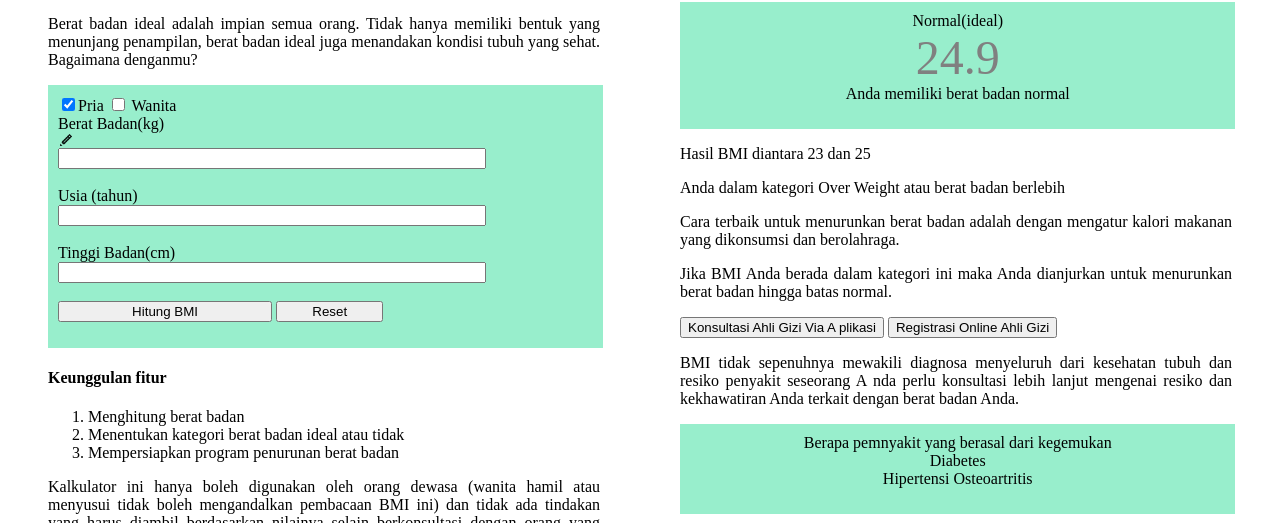
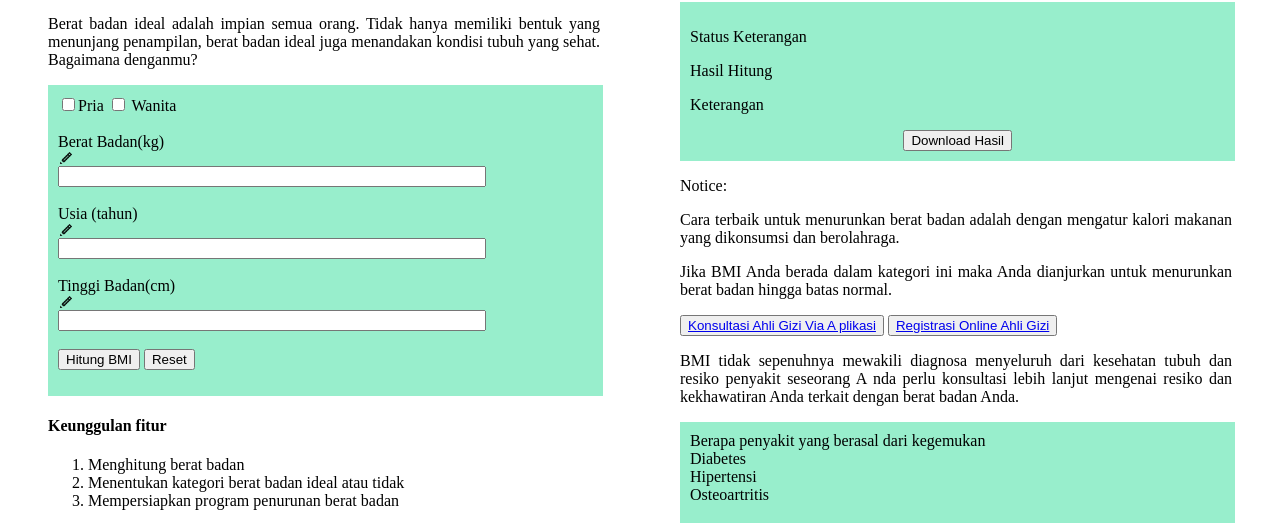
Before and after one commit to revou-fundamental-course/10-jul-23-utami818, a plain HTML site: page index.html in a window 1280 px wide. Shown: the part 83-606 px from the top of the page. Drawn offline with Linux system fonts and the light colour scheme.

Commit message:
Update index.html

```diff
--- a/index.html
+++ b/index.html
@@ -3,7 +3,7 @@
     <meta charset="UTF-8">
     <meta name="viewport" content="width=device-width, initial-scale=1.0">
     <link rel="stylesheet" href="./css/style.css">
-    <title>Document</title>
+    <title>Kalkulator BMI</title>
 </head>
 <body>
     <div class="container-row">
@@ -11,30 +11,31 @@
             <h1>Kalkulator BMI</h1>
             <p>Berat badan ideal adalah impian semua orang. Tidak hanya memiliki bentuk yang menunjang penampilan, berat badan ideal juga menandakan kondisi tubuh yang sehat. Bagaimana denganmu?</p>
             <div class="grid-container" id="form">
-            <form>
+            <form id="formKalkulator">
                 <label for="pria">
-                    <input type="checkbox" checked="checked">Pria
+                    <input type="checkbox" class="checkmark" id="inputPria" value="Pria" onclick="myFunction()">Pria
                     <span class="checkmark"></span>
                 </label>
-                <label class="input-wanita" for="wanita">
-                    <input type="checkbox">
+                <label for="wanita">
+                    <input type="checkbox" class="checkmark" id="inputWanita" value="Wanita" onclick="myFunction()">
                     <span class="input-wanita" class="checkmark"></span>Wanita
-                </label><br>
+                </label>
+                <br><br>
                 <div class="input">
-                    <label for="berat">Berat Badan(kg)</label>
-                    <img src="./asset/pencil.png" alt="ini pencil"><input class="input-berat" type="number" id="berat" name="berat"><br>
+                    <label for="inputBerat">Berat Badan(kg)</label>
+                    <img src="./asset/pencil.png" alt="ini pencil"><input class="input-berat" type="number" id="inputBerat" name="inBerat"><br>
                 </div>
                 <div class="input">
-                    <label for="usia">Usia (tahun)</label>
-                    <input class="input-usia" type="number" id="usia" name="usia"><br>
+                    <label for="inputUsia">Usia (tahun)</label>
+                    <img src="./asset/pencil.png" alt="ini pencil"><input class="input-usia" type="number" id="inputUsia" name="inUsia"><br>
                 </div>
                 <div class="input">
-                    <label for="tinggi">Tinggi Badan(cm)</label>
-                    <input class="input-tinggi" type="number" id="tinggi" name="tinggi"><br>
+                    <label for="inputTinggi">Tinggi Badan(cm)</label>
+                    <img src="./asset/pencil.png" alt="ini pencil"><input class="input-tinggi" type="number" id="inputTinggi" name="inTinggi"><br>
                 </div>
                 <div>
-                    <input class="input-hitung" id="submit" type="submit" value="Hitung BMI">
-                    <input class="input-reset" id="reset" type="reset" value="Reset">
+                    <button class="btn-hitung" id="submitButton" type="submit" value="Hitung BMI">Hitung BMI</button>
+                    <button class="btn-reset" onclick="myFunction()" id="reset" type="reset" value="Reset">Reset</button>
                 </div>
             </form>
             </div>
@@ -45,37 +46,47 @@
             <li>Mempersiapkan program penurunan berat badan</li>
         </ol>
         <p>Kalkulator ini hanya boleh digunakan oleh orang dewasa (wanita hamil atau menyusui tidak boleh mengandalkan pembacaan BMI ini) dan tidak ada tindakan yang harus diambil berdasarkan nilainya selain berkonsultasi dengan orang yang memenuhi syarat seperti dokter.</p>
-        <p>Kalkulator akan memberi Anda gambaran tentang perbandingan berat badan A nda dengan nilai umum, Indeks Massa Tubuh (atau BMI) dihitung sebagai berat badan Anda (dalam kilogram) dibagi dengan kuadrat tinggi Anda (dalam meter) atau bmi = Kg/m<sup>2</sub></p>
+        <p>Kalkulator akan memberi Anda gambaran tentang perbandingan berat badan A nda dengan nilai umum, Indeks Massa Tubuh (atau BMI) dihitung sebagai berat badan Anda (dalam kilogram) dibagi dengan kuadrat tinggi Anda (dalam meter) atau BMI = Kg/m<sup>2</sub></p>
         </div>
         <div class="container">
+            <form id="formKalkulator">
             <H2>Hasil</H2>
-            <div class="grid-container" id="hasil-container">
-            <form>
-                <label class="label" id="status">Normal(ideal)</label><br>
-                <label class="label" id="hasil">24.9</label><br>
-                <label class="label" id="peringatan">Anda memiliki berat badan normal</label>
+                <div class="grid-container" id="hasil-container">
+                    <p class="hasil" id="outputPria" style="display:none">Pria</p>
+                    <p class="hasil" id="outputWanita" style="display:none">Wanita</p>
+                    <p class="hasil" id="outputStatus">Status Keterangan</p>
+                    <p class="hasil" id="outputHasil">Hasil Hitung</p>
+                    <p class="hasil" id="outputKeterangan">Keterangan</p>
+                    <div class="btn">
+                        <button class="btn-download" id="download" type="submit" value="Download Hasil" href="">Download Hasil</button>
+                    </div>
+                </div>
             </form>
-            </div>
-        <p>Hasil BMI diantara 23 dan 25</p>
-        <p>Anda dalam kategori Over Weight atau berat badan berlebih</p>
+        <p id="hasilOver">Notice:<br>
+        </p>
         <p>Cara terbaik untuk menurunkan berat badan adalah dengan mengatur kalori makanan yang dikonsumsi dan berolahraga.</p>
         <p>Jika BMI Anda berada dalam kategori ini maka Anda dianjurkan untuk menurunkan berat badan hingga batas normal.</p>
         <div>
-            <input class="input-konsultasi" id="submit" type="submit" value="Konsultasi Ahli Gizi Via A plikasi">
-            <input class="input-registrasi" id="submit" type="submit" value="Registrasi Online Ahli Gizi">
+            <button class="btn-konsultasi" id="submitLink" type="submit" value="Konsultasi Ahli Gizi Via A plikasi" ><a href="https://ahligizi.id/">Konsultasi Ahli Gizi Via A plikasi</a></button>
+            <button class="btn-registrasi" id="register" type="submit" value="Registrasi Online Ahli Gizi"><a href="register.html">Registrasi Online Ahli Gizi</a></button>
         </div>
         <p>BMI tidak sepenuhnya mewakili diagnosa menyeluruh dari kesehatan tubuh dan resiko penyakit seseorang A nda perlu konsultasi lebih lanjut mengenai resiko dan kekhawatiran Anda terkait dengan berat badan Anda.</p>
-        <div class="grid-container" id="hasil-container">
+        <div class="grid-container" id="peringatan-container">
             <form>
-                <label class="label">Berapa pemnyakit yang berasal dari kegemukan</label><br>
+                <label class="label">Berapa penyakit yang berasal dari kegemukan</label><br>
                 <label class="label">Diabetes</label><br>
-                <label class="label">Hipertensi</label>
+                <label class="label">Hipertensi</label><br>
                 <label class="label">Osteoartritis</label>
             </form>
             </div>
+            <div class="image">
+                <a href="https://play.google.com/store/games?device=windows&pli=1"><img src="./asset/google2.png" alt=""></a>
+                <a href="https://www.apple.com/id/app-store/"><img src="./asset/apple1.png" alt=""></a>
+            </div>
         </div>
+
     </div>
     </div>
-
+<script src="./js/index.js"></script>
 </body>
 </html>
```
